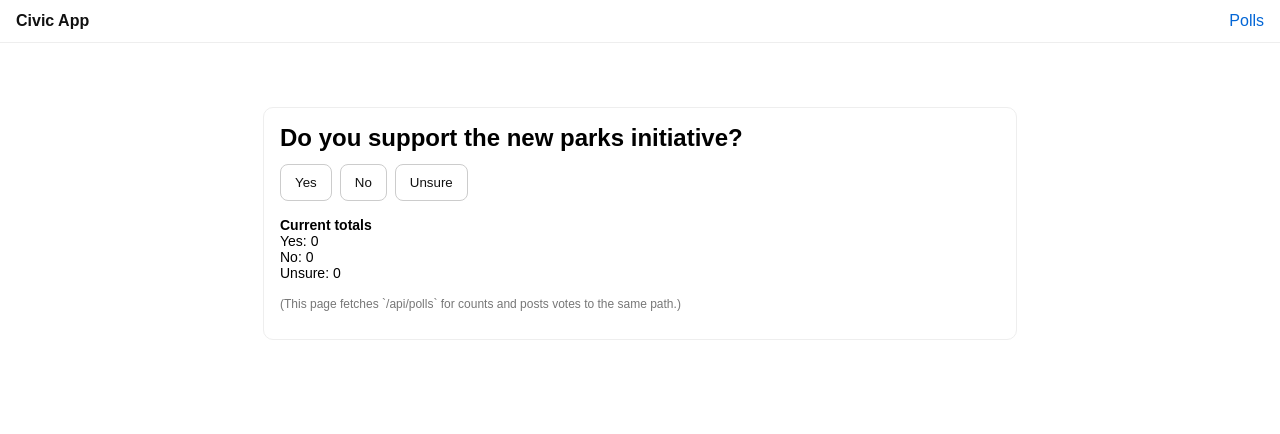
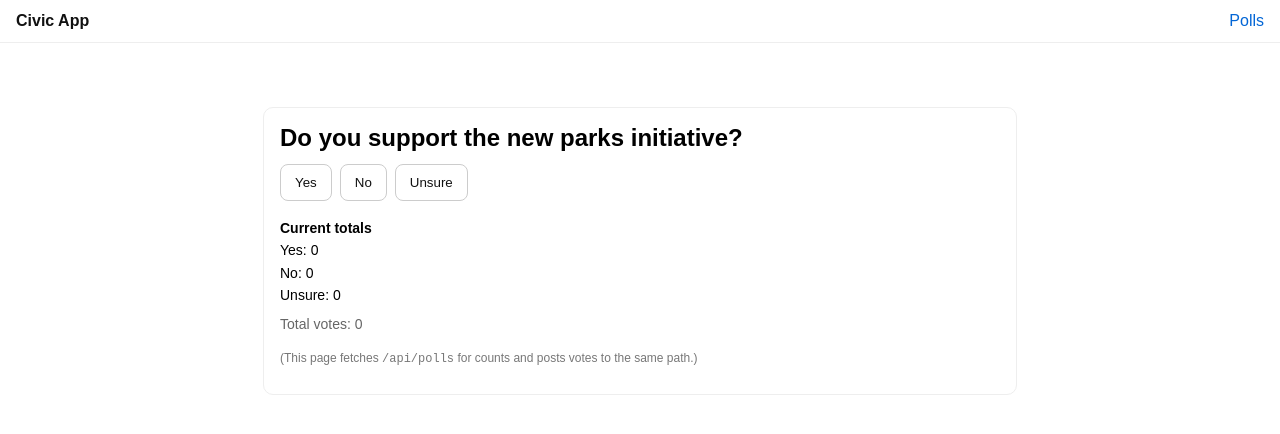
Before and after one commit to BDMoore7486/civic-app, a Next.js app in the folder apps/web/: page /polls in a window 1280 px wide. Shown: the top 434 px of the page. Built offline with nearby package versions, Linux system fonts and the light colour scheme; no server answers; the database is empty.

Commit message:
Update page.tsx

```diff
--- a/apps/web/src/app/polls/page.tsx
+++ b/apps/web/src/app/polls/page.tsx
@@ -1,3 +1,4 @@
+// apps/web/src/app/polls/page.tsx
 "use client";
 
 import { useEffect, useState } from "react";
@@ -8,36 +9,91 @@ export default function PollsPage() {
   const [choice, setChoice] = useState<string | null>(null);
   const [counts, setCounts] = useState<Counts | null>(null);
   const [loading, setLoading] = useState(false);
+  const [error, setError] = useState<string | null>(null);
+  const [hasVoted, setHasVoted] = useState(false);
+
   const question = "Do you support the new parks initiative?";
 
+  function total(c: Counts | null) {
+    if (!c) return 0;
+    return (c.Yes ?? 0) + (c.No ?? 0) + (c.Unsure ?? 0);
+  }
+
+  function pct(n: number, t: number) {
+    if (!t) return 0;
+    return Math.round((n / t) * 100);
+  }
+
   async function loadCounts() {
-    const res = await fetch("/api/polls", { cache: "no-store" });
-    const data = await res.json();
-    setCounts(data);
+    try {
+      setError(null);
+      const res = await fetch("/api/polls", { cache: "no-store" });
+      if (!res.ok) throw new Error(`GET /api/polls failed (${res.status})`);
+      const data: Counts = await res.json();
+      setCounts(data);
+    } catch (e: any) {
+      setError(e?.message || "Failed to load counts");
+    }
   }
 
   useEffect(() => {
+    // Soft client hint so buttons start disabled if we’ve already voted
+    setHasVoted(document.cookie.includes("parks_voted="));
     loadCounts();
   }, []);
 
   async function vote(opt: string) {
+    if (hasVoted) {
+      setError("You’ve already voted on this poll.");
+      return;
+    }
+
     setLoading(true);
     setChoice(opt);
     try {
+      setError(null);
       const res = await fetch("/api/polls", {
         method: "POST",
         headers: { "Content-Type": "application/json" },
         body: JSON.stringify({ choice: opt }),
       });
+
       const data = await res.json();
-      setCounts(data);
+
+      if (res.status === 409) {
+        // Server says you already voted — reflect that in the UI
+        setHasVoted(true);
+        setError("You’ve already voted on this poll.");
+        setCounts({
+          Yes: data.Yes ?? 0,
+          No: data.No ?? 0,
+          Unsure: data.Unsure ?? 0,
+        });
+        return;
+      }
+
+      if (!res.ok) throw new Error(`POST /api/polls failed (${res.status})`);
+      setCounts(data as Counts);
+      setHasVoted(true); // we’ll also get the server cookie
+    } catch (e: any) {
+      setError(e?.message || "Failed to submit vote");
     } finally {
       setLoading(false);
     }
   }
 
+  const t = total(counts);
+
   return (
-    <div style={{ maxWidth: 720, margin: "40px auto", padding: 16, border: "1px solid #eee", borderRadius: 10 }}>
+    <div
+      style={{
+        maxWidth: 720,
+        margin: "40px auto",
+        padding: 16,
+        border: "1px solid #eee",
+        borderRadius: 10,
+      }}
+    >
       <h2 style={{ marginTop: 0, marginBottom: 12 }}>{question}</h2>
 
       <div style={{ display: "flex", gap: 8, flexWrap: "wrap", marginBottom: 16 }}>
@@ -45,15 +101,16 @@ export default function PollsPage() {
           <button
             key={opt}
             onClick={() => vote(opt)}
-            disabled={loading}
+            disabled={loading || hasVoted}
+            title={hasVoted ? "You already voted" : ""}
             style={{
               padding: "10px 14px",
               borderRadius: 8,
               border: "1px solid #ccc",
               background: choice === opt ? "#e3f2fd" : "#fff",
               color: choice === opt ? "#0366d6" : "#111",
-              cursor: loading ? "not-allowed" : "pointer",
-              opacity: loading ? 0.7 : 1,
+              cursor: loading || hasVoted ? "not-allowed" : "pointer",
+              opacity: loading || hasVoted ? 0.7 : 1,
             }}
           >
             {opt}
@@ -62,20 +119,35 @@ export default function PollsPage() {
       </div>
 
       {choice && (
-        <p style={{ marginTop: 12 }}>
+        <p style={{ marginTop: 8 }}>
           You chose: <strong>{choice}</strong>
         </p>
       )}
 
-      <div style={{ marginTop: 16, fontSize: 14 }}>
+      {error && (
+        <p style={{ color: "crimson", marginTop: 8 }}>
+          {error}
+        </p>
+      )}
+
+      <div style={{ marginTop: 16, fontSize: 14, lineHeight: 1.6 }}>
         <strong>Current totals</strong>
-        <div>Yes: {counts?.Yes ?? 0}</div>
-        <div>No: {counts?.No ?? 0}</div>
-        <div>Unsure: {counts?.Unsure ?? 0}</div>
+        <div>
+          Yes: {counts?.Yes ?? 0} {t ? `(${pct(counts?.Yes ?? 0, t)}%)` : ""}
+        </div>
+        <div>
+          No: {counts?.No ?? 0} {t ? `(${pct(counts?.No ?? 0, t)}%)` : ""}
+        </div>
+        <div>
+          Unsure: {counts?.Unsure ?? 0} {t ? `(${pct(counts?.Unsure ?? 0, t)}%)` : ""}
+        </div>
+        <div style={{ color: "#666", marginTop: 6 }}>
+          Total votes: {t}
+        </div>
       </div>
 
       <p style={{ fontSize: 12, color: "#777", marginTop: 16 }}>
-        (This page fetches `/api/polls` for counts and posts votes to the same path.)
+        (This page fetches <code>/api/polls</code> for counts and posts votes to the same path.)
       </p>
     </div>
   );
```
